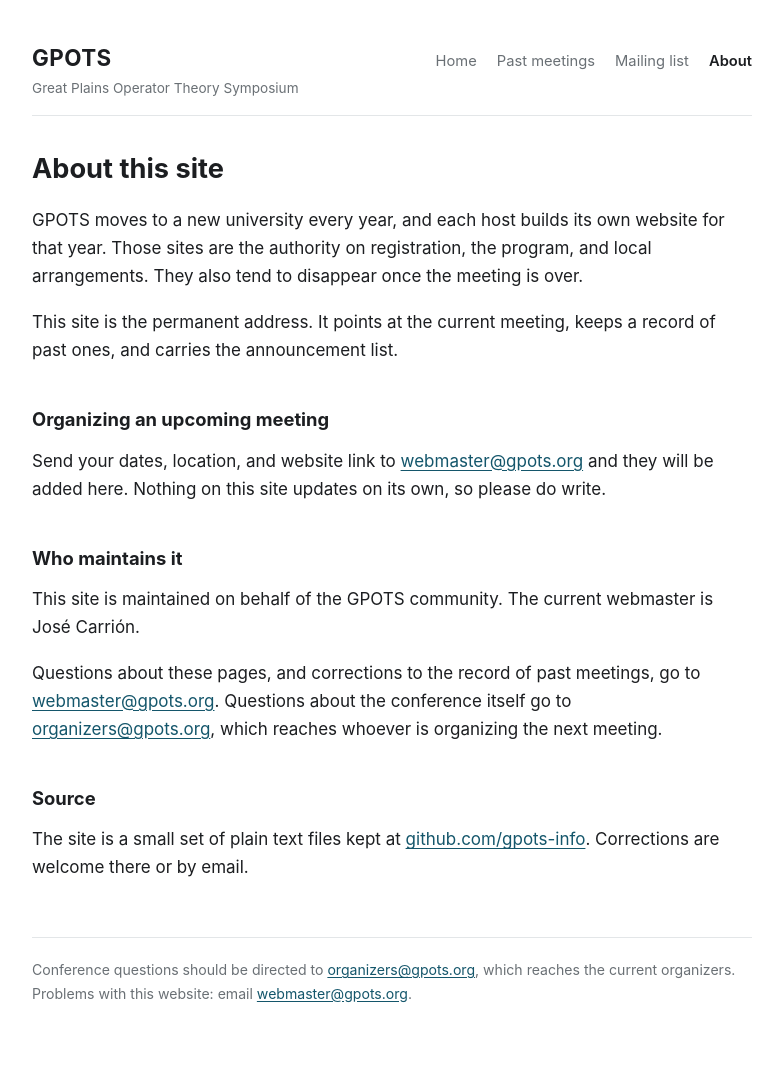
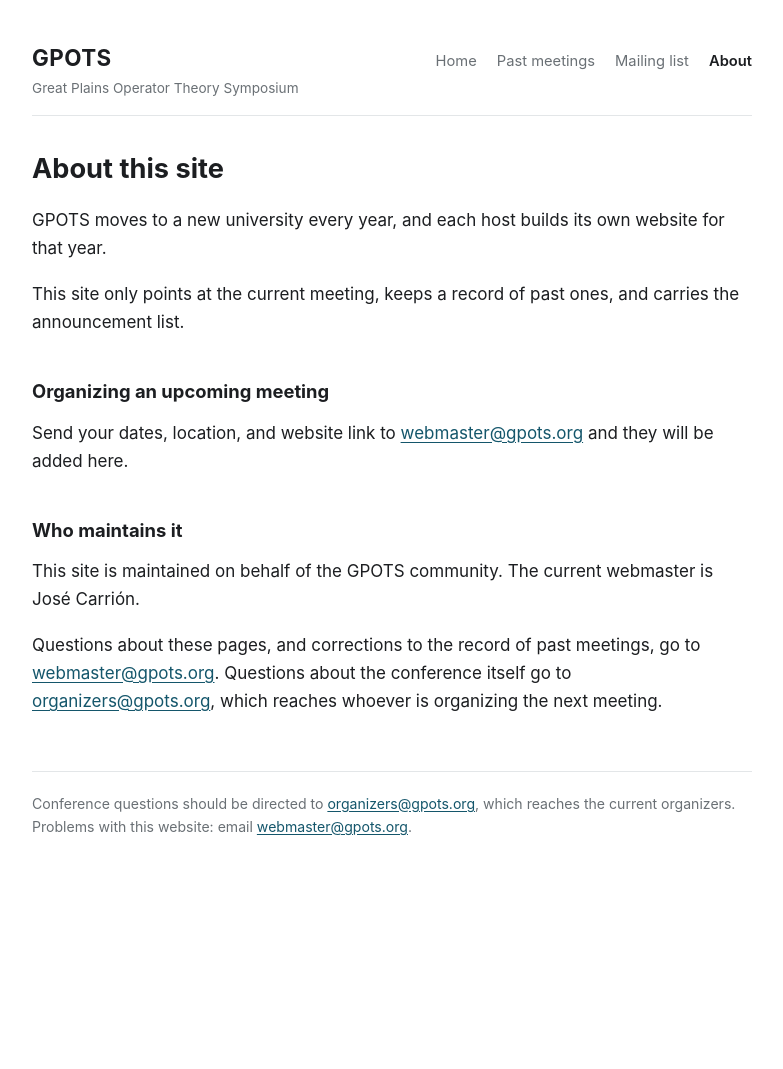
Before and after one commit to gpots-info/gpots-info.github.io, a Jekyll site: the page built from about.md, in a window 1280 px wide. Shown: the whole page, without its empty margins (248-1031 px from the left). Built offline with Jekyll 4.4.1, drawn with Linux system fonts in a browser that asks for light colours; after the commit the page ends 902 px from its top, so only the background shows below that.

Commit message:
Add Texas A&M 2019; trim About page and mailing list notes

```diff
--- a/about.md
+++ b/about.md
@@ -5,31 +5,22 @@ permalink: /about/
 ---
 
 GPOTS moves to a new university every year, and each host builds its own website
-for that year. Those sites are the authority on registration, the program, and
-local arrangements. They also tend to disappear once the meeting is over.
+for that year.
 
-This site is the permanent address. It points at the current meeting, keeps a
+This site only points at the current meeting, keeps a
 record of past ones, and carries the announcement list.
 
 ## Organizing an upcoming meeting
 
 Send your dates, location, and website link to
 [webmaster@gpots.org](mailto:webmaster@gpots.org) and they will be added here.
-Nothing on this site updates on its own, so please do write.
 
 ## Who maintains it
 
-This site is maintained on behalf of the GPOTS community. The current webmaster
-is José Carrión.
+This site is maintained on behalf of the GPOTS community. The current webmaster is José Carrión.
 
 Questions about these pages, and corrections to the record of past meetings, go
 to [webmaster@gpots.org](mailto:webmaster@gpots.org). Questions about the
 conference itself go to
 [organizers@gpots.org](mailto:organizers@gpots.org), which reaches whoever is
 organizing the next meeting.
-
-## Source
-
-The site is a small set of plain text files kept at
-[github.com/gpots-info](https://github.com/gpots-info/gpots-info.github.io).
-Corrections are welcome there or by email.
```
Also changed, not shown: _data/meetings.yml (+2 -8 lines), mailing-list.md (+5 -8 lines).
